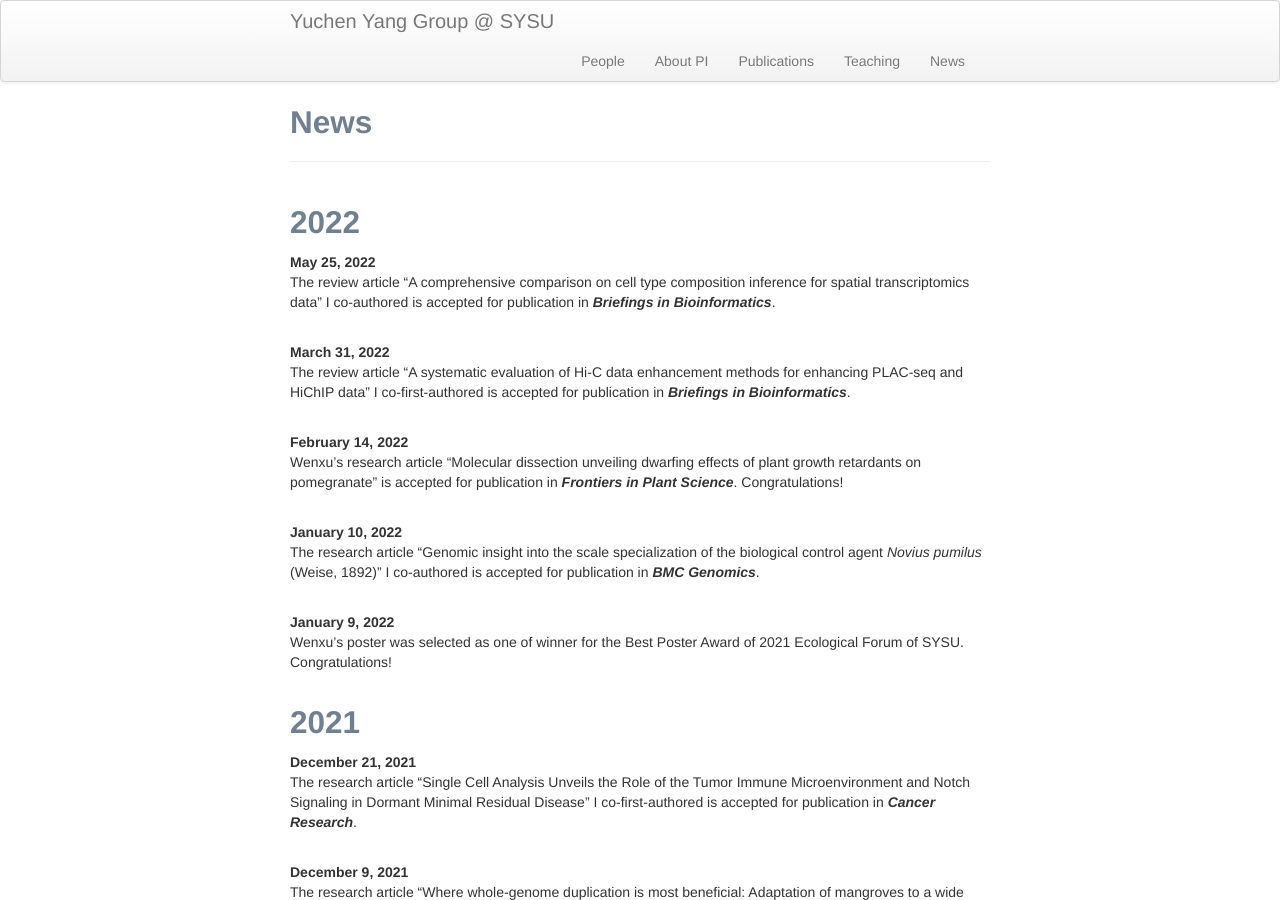
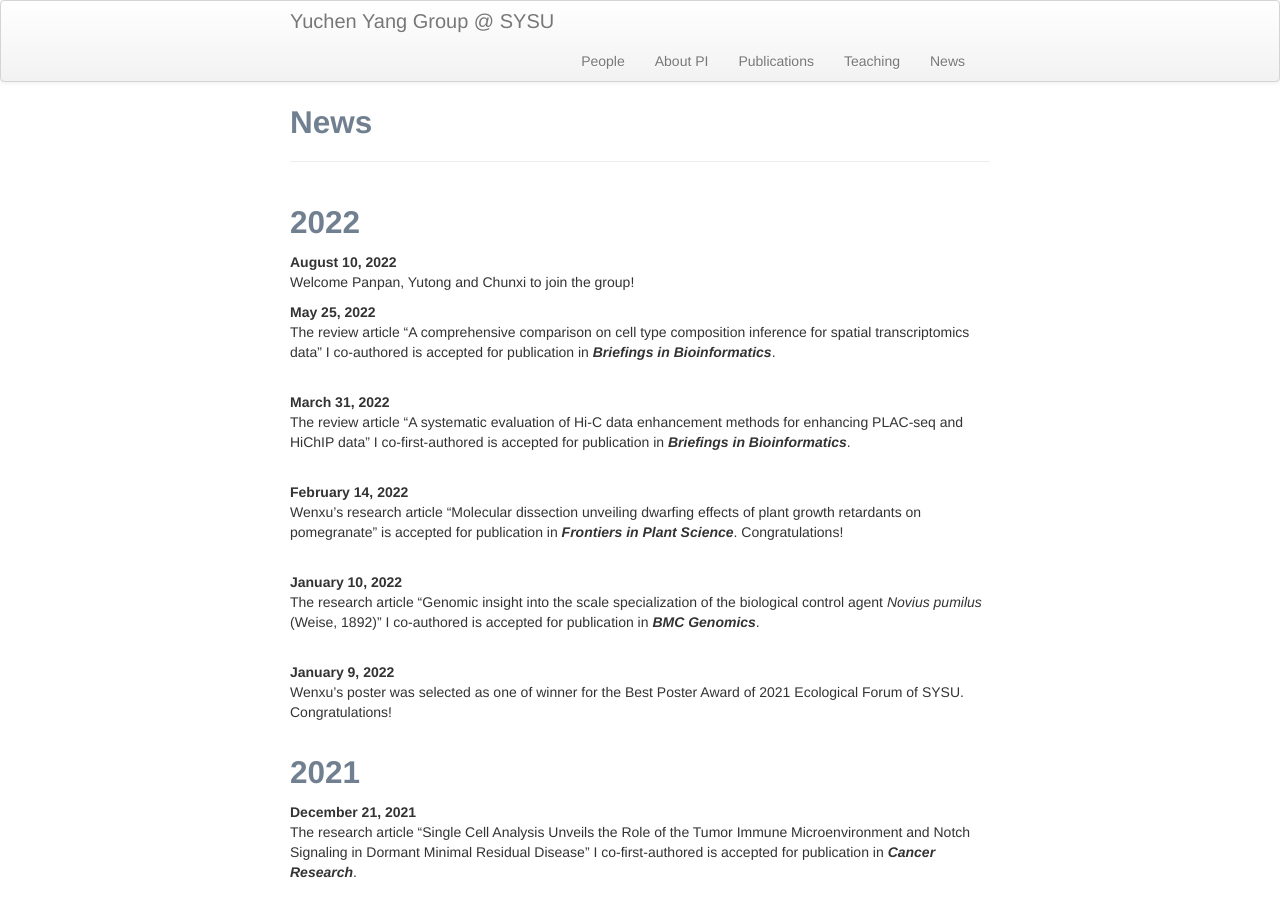
Before and after one commit to yuchenyanggroup/yuchenyanggroup.github.io, a Jekyll site: the page built from pages/News.md, in a window 1280 px wide and 900 px high. Built offline with Jekyll 4.4.1, drawn with Linux system fonts in a browser that asks for light colours.

Commit message:
Update News.md

```diff
--- a/pages/News.md
+++ b/pages/News.md
@@ -3,6 +3,10 @@ layout: page
 title: News
 ---
 ## 2022
+<b>August 10, 2022</b><br/>
+Welcome Panpan, Yutong and Chunxi to join the group!
+<br/>
+
 <b>May 25, 2022</b><br/>
 The review article "A comprehensive comparison on cell type composition inference for spatial transcriptomics data" I co-authored is accepted for publication in ***Briefings in Bioinformatics***.<br/>
 <br/>
```
